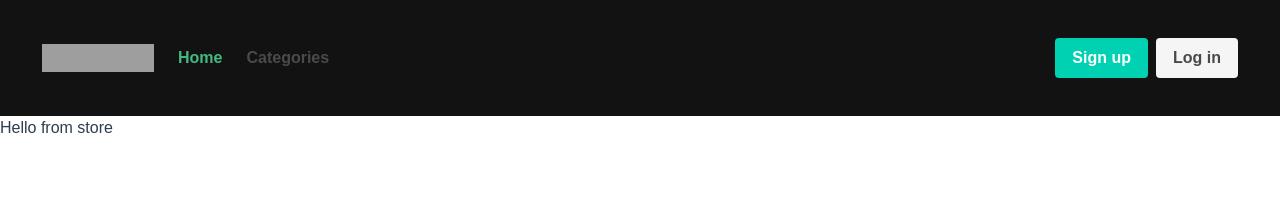
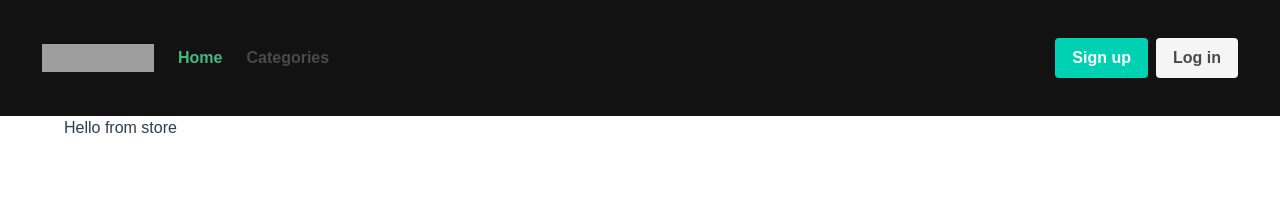
Before and after one commit to diter14/vuex-course, a Vue app: page / in a window 1280 px wide. Shown: the top 206 px of the page. Built offline with nearby package versions, Linux system fonts and the light colour scheme; grey boxes are pictures that could not be loaded.

Commit message:
agrega clase container a aplicación

```diff
--- a/src/App.vue
+++ b/src/App.vue
@@ -1,6 +1,8 @@
 <template>
   <MainHeader />
-  <router-view />
+  <main class="container">
+    <router-view />
+  </main>
 </template>
 <script>
 import MainHeader from "@/layouts/MainHeader.vue";
```
